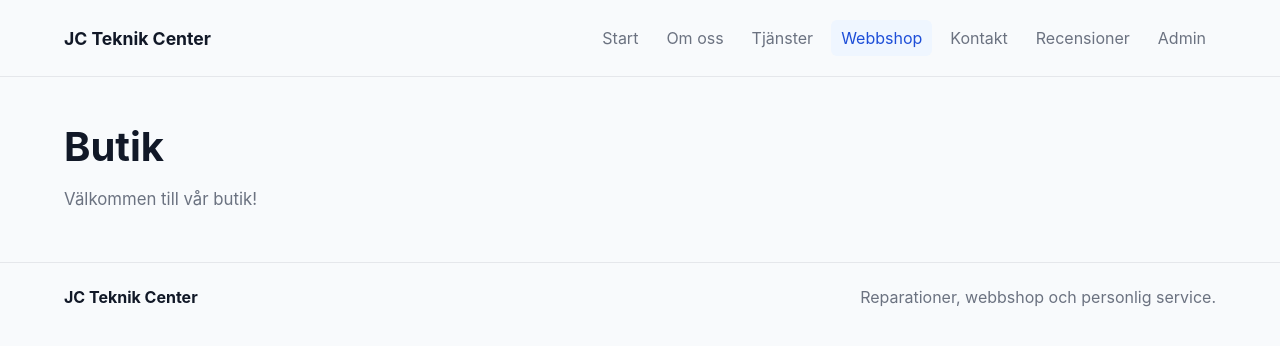
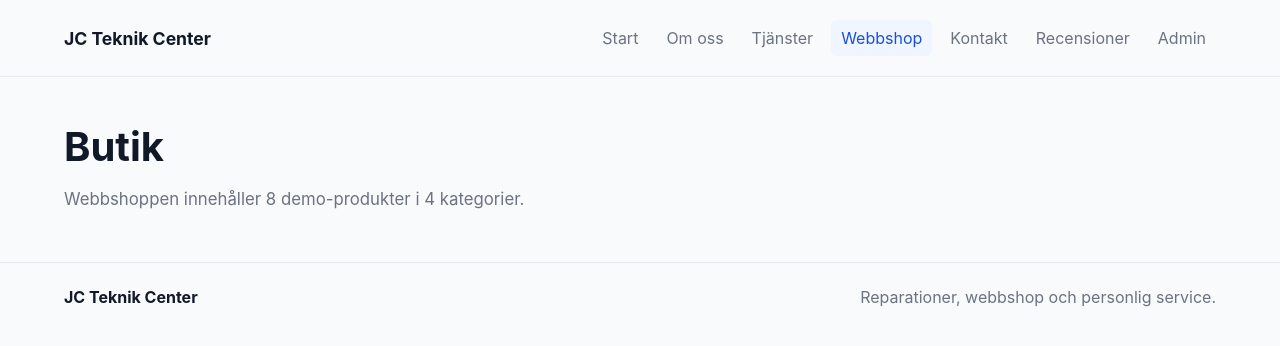
Before and after one commit to Samuel6693/JC-Teknik-Center, a React (Vite) app: page /webbshop in a window 1280 px wide. Shown: the top 346 px of the page. Built offline with nearby package versions, Linux system fonts and the light colour scheme.

Commit message:
feat: add shop product data

```diff
--- /dev/null
+++ b/src/data/products.js
@@ -0,0 +1,81 @@
+export const productCategories = [
+  "Mobiler",
+  "Datorer",
+  "Tillbehör",
+  "Begagnat",
+]
+
+export const products = [
+  {
+    id: "iphone-13-begagnad",
+    name: "iPhone 13 begagnad",
+    category: "Mobiler",
+    price: 4990,
+    stockStatus: "I lager",
+    description: "Begagnad iPhone 13 i gott skick, testad och redo att användas.",
+    image: "placeholder-phone",
+  },
+  {
+    id: "samsung-galaxy-s22-begagnad",
+    name: "Samsung Galaxy S22 begagnad",
+    category: "Mobiler",
+    price: 4290,
+    stockStatus: "I lager",
+    description: "Begagnad Android-mobil med bra prestanda och kontrollerad funktion.",
+    image: "placeholder-phone",
+  },
+  {
+    id: "macbook-air-m1-begagnad",
+    name: "MacBook Air M1 begagnad",
+    category: "Datorer",
+    price: 7990,
+    stockStatus: "Begränsat lager",
+    description: "Begagnad MacBook Air M1 för studier, arbete och vardagsanvändning.",
+    image: "placeholder-laptop",
+  },
+  {
+    id: "lenovo-thinkpad-begagnad",
+    name: "Lenovo ThinkPad begagnad",
+    category: "Datorer",
+    price: 5490,
+    stockStatus: "I lager",
+    description: "Stabil begagnad laptop för arbete, skola och enklare produktion.",
+    image: "placeholder-laptop",
+  },
+  {
+    id: "usb-c-laddare-30w",
+    name: "USB-C laddare 30W",
+    category: "Tillbehör",
+    price: 249,
+    stockStatus: "I lager",
+    description: "Snabb USB-C-laddare för mobil, surfplatta och andra enheter.",
+    image: "placeholder-accessory",
+  },
+  {
+    id: "skarmskydd-iphone",
+    name: "Skärmskydd iPhone",
+    category: "Tillbehör",
+    price: 149,
+    stockStatus: "I lager",
+    description: "Skyddar skärmen mot repor och mindre stötar.",
+    image: "placeholder-accessory",
+  },
+  {
+    id: "airpods-begagnade",
+    name: "AirPods begagnade",
+    category: "Begagnat",
+    price: 990,
+    stockStatus: "Begränsat lager",
+    description: "Begagnade AirPods, kontrollerade och rengjorda.",
+    image: "placeholder-accessory",
+  },
+  {
+    id: "ipad-begagnad",
+    name: "iPad begagnad",
+    category: "Begagnat",
+    price: 2990,
+    stockStatus: "Slut i lager",
+    description: "Begagnad iPad för surf, studier och vardagsanvändning.",
+    image: "placeholder-tablet",
+  },
+]
--- a/src/pages/Shop.jsx
+++ b/src/pages/Shop.jsx
@@ -1,8 +1,13 @@
+import { productCategories, products } from "../data/products"
+
 function Shop() {
   return (
     <section className="page-section">
       <h1>Butik</h1>
-      <p>Välkommen till vår butik!</p>
+      <p>
+        Webbshoppen innehåller {products.length} demo-produkter i{" "}
+        {productCategories.length} kategorier.
+      </p>
     </section>
   )
 }
```
